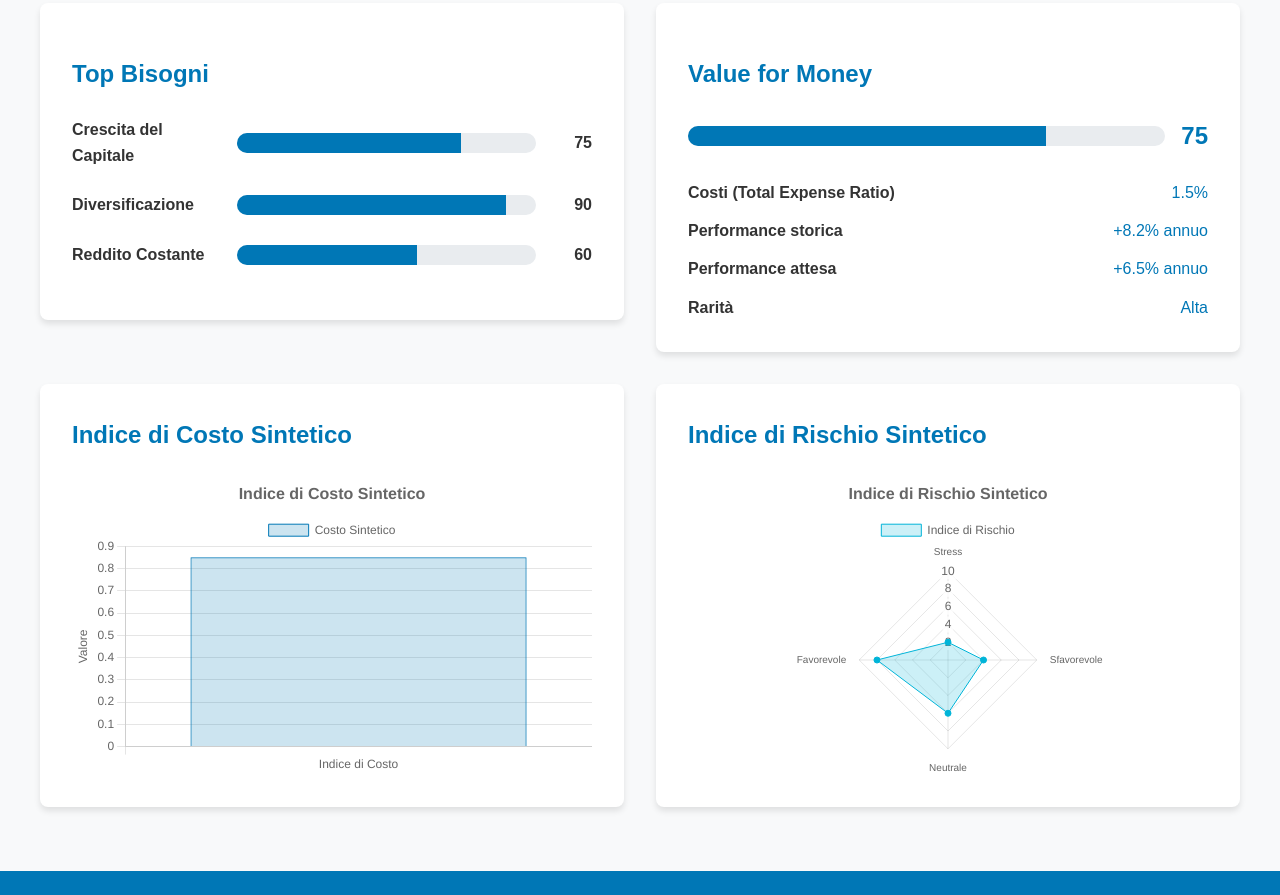
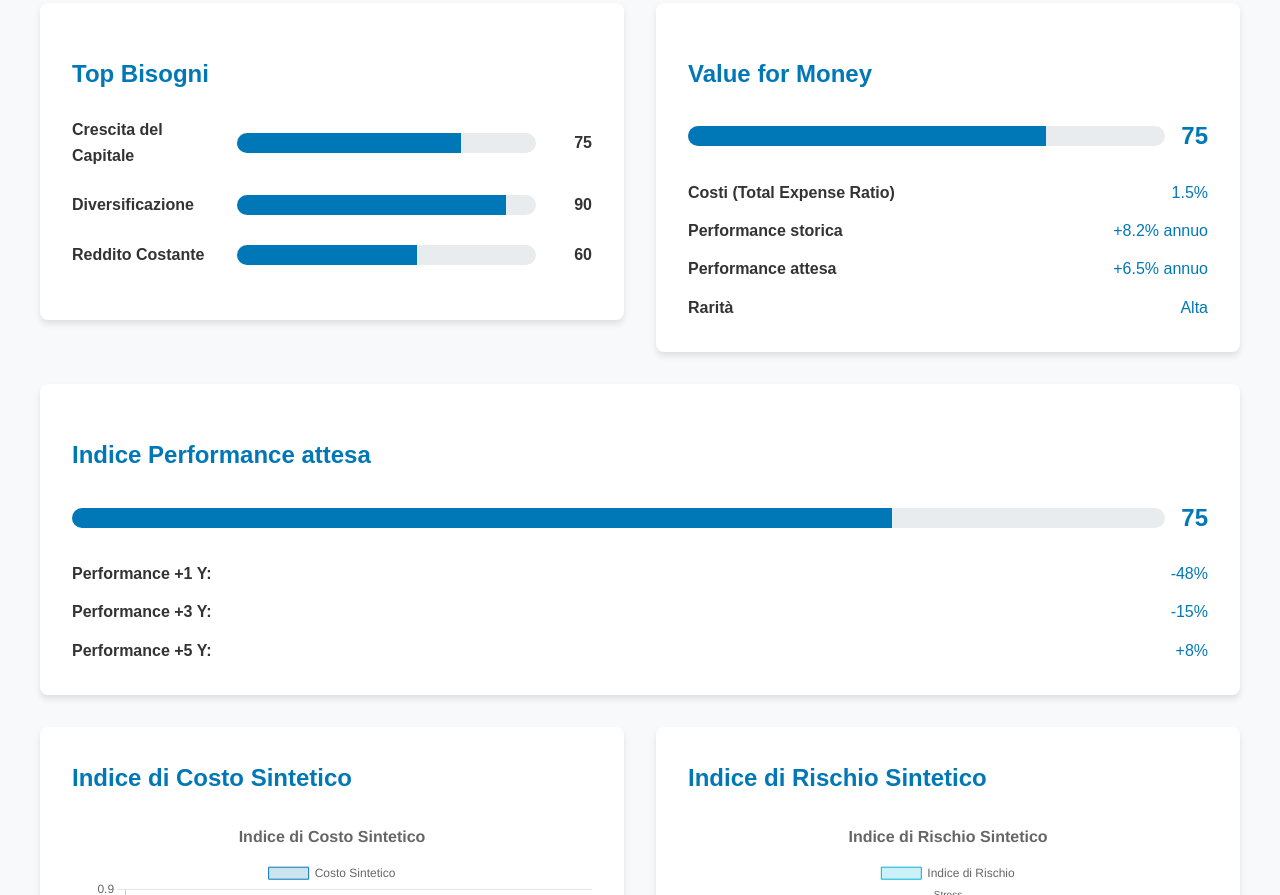
Before and after one commit to jacopowh/product_page, a plain HTML site: page index.html in a window 1280 px wide. Shown: the part 363-1258 px from the top of the page. Drawn offline with nearby package versions, Linux system fonts and the light colour scheme.

Commit message:
indice di performance attesa

```diff
--- a/index.html
+++ b/index.html
@@ -106,6 +106,30 @@
             </section>
         </div>
 
+            <section class="expected-performance-index">
+    <h2>Indice Performance attesa</h2>
+    <div class="performance-index">
+        <div class="performance-bar-container">
+            <div class="performance-bar" data-value="75"></div>
+        </div>
+        <span class="performance-value">75</span>
+    </div>
+    <div class="performance-details">
+        <div class="performance-detail">
+            <span class="detail-label">Performance +1 Y:</span>
+            <span class="detail-value">-48%</span>
+        </div>
+        <div class="performance-detail">
+            <span class="detail-label">Performance +3 Y:</span>
+            <span class="detail-value">-15%</span>
+        </div>
+        <div class="performance-detail">
+            <span class="detail-label">Performance +5 Y:</span>
+            <span class="detail-value">+8%</span>
+        </div>
+    </div>
+</section>
+
             <section class="key-statistics">
                 <div class="statistic">
                     <h2>Indice di Costo Sintetico</h2>
@@ -120,6 +144,7 @@
                     </div>
                 </div>
             </section>
+
         </div>
     </main>
 
--- a/scripts.js
+++ b/scripts.js
@@ -133,4 +133,16 @@ document.addEventListener('DOMContentLoaded', function() {
 
     // Aggiungi l'event listener per lo scroll
     window.addEventListener('scroll', handleScroll);
+
+    // Animazione barra performance attesa
+    function animatePerformanceBar() {
+        const performanceBar = document.querySelector('.performance-bar');
+        const value = performanceBar.getAttribute('data-value');
+        setTimeout(() => {
+            performanceBar.style.width = `${value}%`;
+        }, 100);
+    }
+
+    // Inizializza l'animazione della barra di performance attesa
+    animatePerformanceBar();
 });
--- a/styles.css
+++ b/styles.css
@@ -179,8 +179,6 @@ main {
     }
 }
 
-
-
 .key-statistics {
     display: flex;
     justify-content: space-between;
@@ -208,7 +206,6 @@ main {
     height: 300px; /* Altezza fissa per il contenitore del grafico */
     width: 100%;
 }
-
 
 canvas {
     width: 100% !important;
@@ -362,3 +359,72 @@ footer nav ul li a {
         grid-template-columns: 1fr;
     }
 }
+
+/* Nuovi stili per Indice Performance attesa */
+.expected-performance-index {
+    background-color: #ffffff;
+    border-radius: 8px;
+    padding: 2em;
+    margin-bottom: 2em;
+    box-shadow: 0 4px 6px rgba(0, 0, 0, 0.1);
+}
+
+.expected-performance-index h2 {
+    color: var(--primary-color);
+    margin-bottom: 1em;
+}
+
+.performance-index {
+    display: flex;
+    align-items: center;
+    gap: 1em;
+    margin-bottom: 1.5em;
+}
+
+.performance-bar-container {
+    flex-grow: 1;
+    height: 20px;
+    background-color: var(--light-gray);
+    border-radius: 10px;
+    overflow: hidden;
+}
+
+.performance-bar {
+    height: 100%;
+    background-color: var(--primary-color);
+    width: 0;
+    transition: width 1s ease-in-out;
+}
+
+.performance-value {
+    font-size: 1.5em;
+    font-weight: 600;
+    color: var(--primary-color);
+
+}
+
+.performance-value {
+        font-size: 1.5em;
+        font-weight: 600;
+        color: var(--primary-color);
+    }
+
+    .performance-details {
+        display: flex;
+        flex-direction: column;
+        gap: 0.8em;
+    }
+
+    .performance-detail {
+        display: flex;
+        justify-content: space-between;
+        align-items: center;
+    }
+
+    .detail-label {
+        font-weight: 600;
+    }
+
+    .detail-value {
+        color: var(--primary-color);
+    }
```
